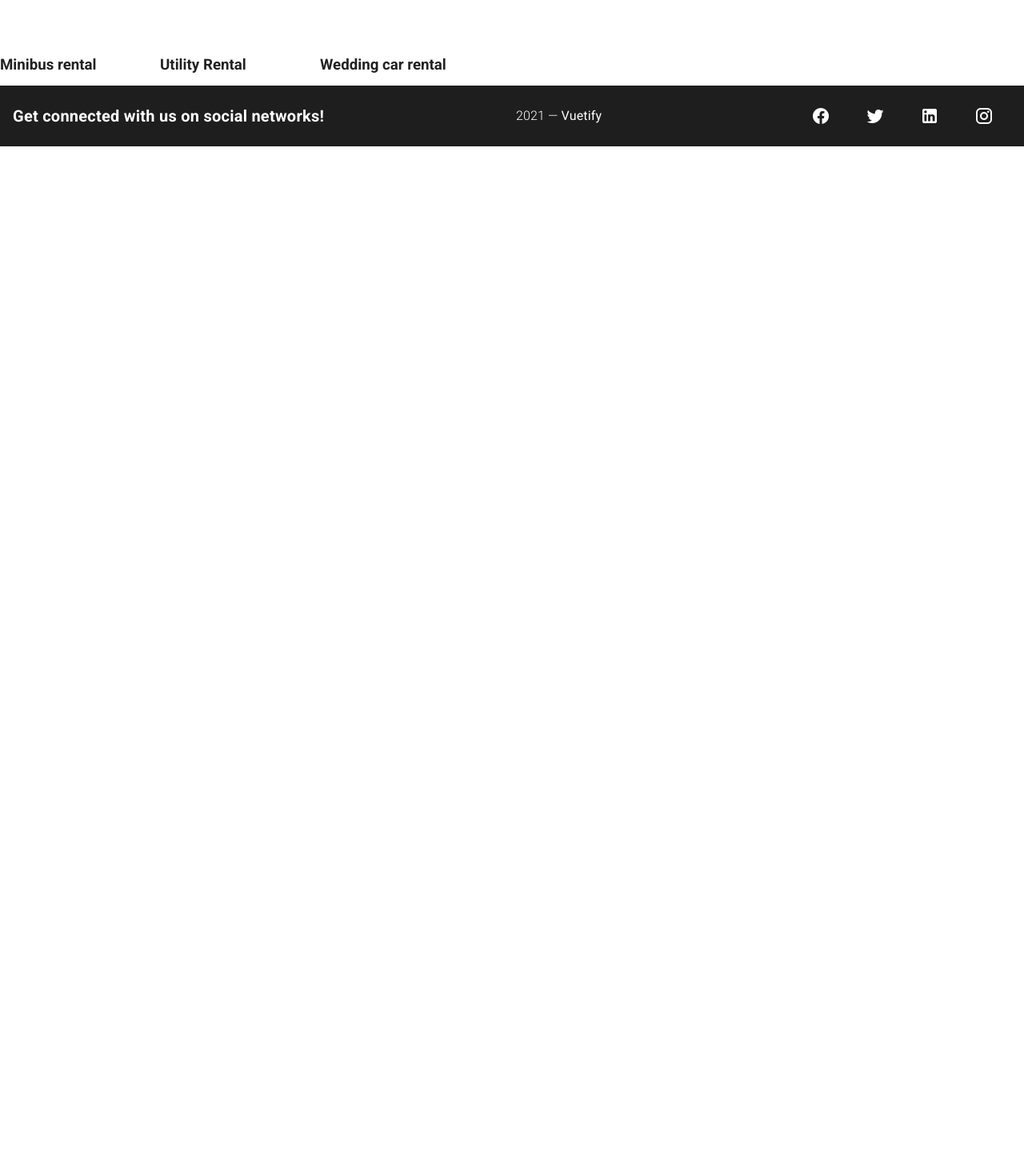
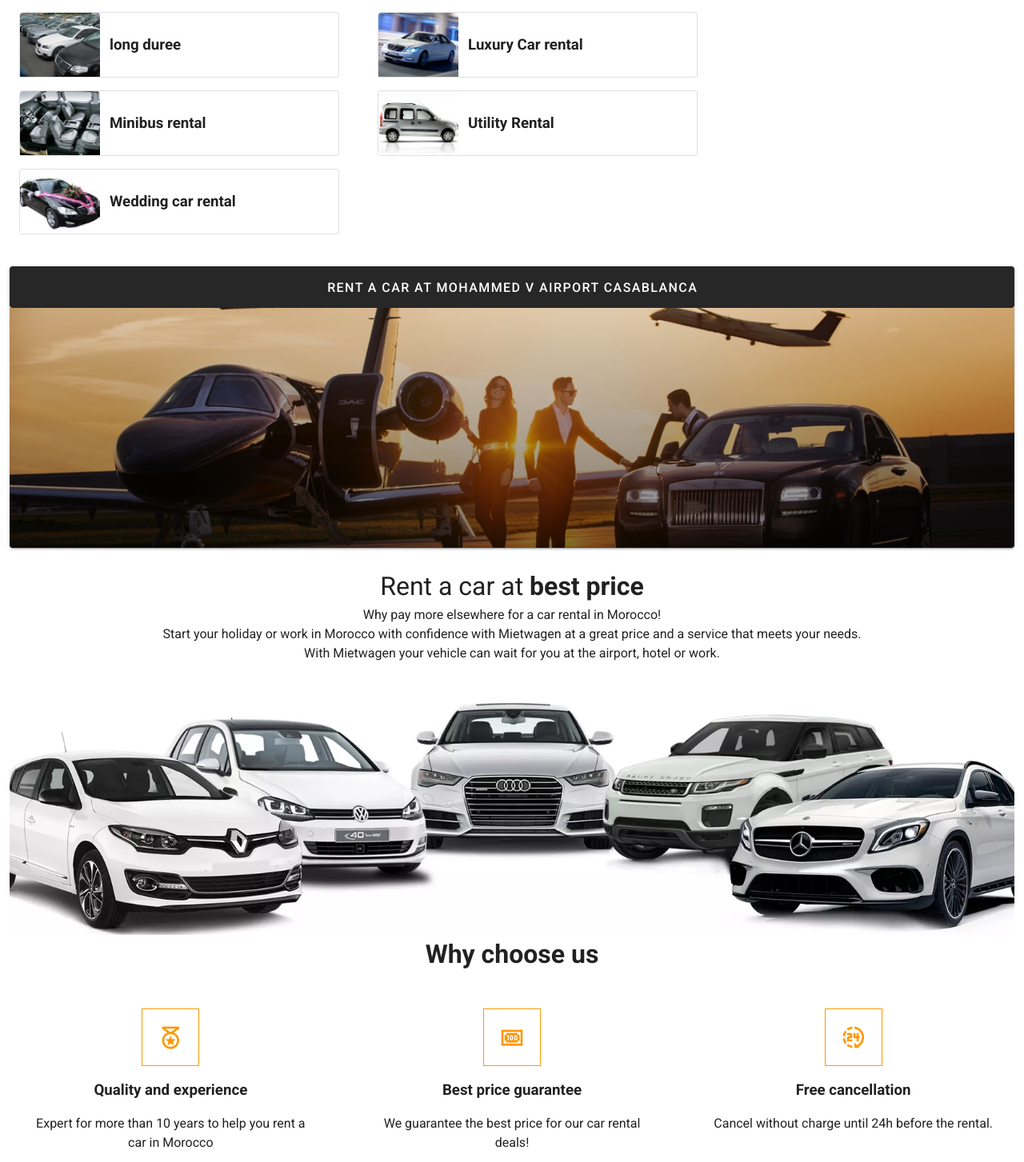
Before and after one commit to itsmaarouf/autoleihen, a Vue app: page / in a window 1280 px wide. Shown: the part 1257-2710 px from the top of the page at 80% size. Before the commit the page ends 1440 px from the top, so only its background shows below. Built offline with nearby package versions, Linux system fonts and the light colour scheme.

Commit message:
Why choose us

```diff
--- /dev/null
+++ b/src/components/WhyChooseUs.vue
@@ -0,0 +1,110 @@
+<template>
+  <div class="my-5 mx-0 ">
+    <v-container  class="containers" fluid>
+      <v-row dense>
+        <v-col
+            cols="card.flex"
+        >
+          <v-card>
+            <v-btn class="ma-auto d-flex"
+                   dark
+                   block
+                   x-large
+            >Rent a car at Mohammed V airport Casablanca</v-btn>
+            <v-img
+                src="/images/airport.jpg"
+                class="white--text align-end"
+                gradient="to bottom, rgba(0,0,0,.1), rgba(0,0,0,.5)"
+                height="300px"
+            >
+            </v-img>
+          </v-card>
+        </v-col>
+      </v-row>
+      <v-row>
+        <v-col>
+          <h1 class="font-weight-regular text-center">Rent a car at <span class="font-weight-bold">best price</span></h1>
+          <p class="text-center">Why pay more elsewhere for a car rental in Morocco!<br>
+            Start your holiday or work in Morocco with confidence with Mietwagen  at a great price and a service that meets your needs.<br>
+            With Mietwagen  your vehicle can wait for you at the airport, hotel or work.</p>
+        </v-col>
+      </v-row>
+      <v-row>
+        <v-col>
+          <v-img
+              src="/images/featured.webp"
+              height="300px"
+          >
+          </v-img>
+          <h1 class="text-center">Why choose us</h1>
+        </v-col>
+      </v-row>
+      <v-row>
+        <v-col class="pa-8">
+          <v-btn
+              fab
+              tile
+              outlined
+              x-large
+              color="orange"
+              class="ma-auto d-flex"
+          >
+            <v-icon>
+              mdi-medal-outline
+            </v-icon>
+          </v-btn>
+          <h3 class="text-center my-4">Quality and experience</h3>
+          <p class="text-center">Expert for more than 10 years to help you rent a car in Morocco</p>
+        </v-col>
+        <v-col class="pa-8">
+          <v-btn
+              fab
+              tile
+              outlined
+              x-large
+              color="orange"
+              class="ma-auto d-flex"
+          >
+            <v-icon>
+              mdi-cash-100
+            </v-icon>
+          </v-btn>
+          <h3 class="text-center my-4">Best price guarantee</h3>
+          <p class="text-center">We guarantee the best price for our car rental deals!</p>
+        </v-col>
+        <v-col class="pa-8">
+          <v-btn
+              fab
+              tile
+              outlined
+              x-large
+              color="orange"
+              class="ma-auto d-flex"
+          >
+            <v-icon>
+              mdi-hours-24
+            </v-icon>
+          </v-btn>
+          <h3 class="text-center my-4">Free cancellation</h3>
+          <p class="text-center">Cancel without charge until 24h before the rental.</p>
+        </v-col>
+      </v-row>
+
+
+    </v-container>
+
+
+
+
+  </div>
+</template>
+
+<script>
+export default {
+  name: "WhyChooseUs"
+}
+</script>
+
+<style lang="stylus" scoped>
+
+</style>
--- a/src/components/autoCategory.vue
+++ b/src/components/autoCategory.vue
@@ -1,22 +1,24 @@
 <template>
-  <v-row>
-    <v-col>
+  <v-col>
+    <v-row>
       <v-card cols="12"
-              lg="4"
+              lg="3"
+              md="4"
+              sm="6"
               v-for="auto in getAutoCategorie"
               :key="auto.id"
-              class="ma-auto float-left"
-              width="200"
-              elevation="0">
-        <v-img class="mb-2"
-               height="100"
-               width="100"
-               :src="auto.src"
-        ></v-img>
-        <h3 class="d-inline">{{auto.categoryName}}</h3>
-      </v-card>
-    </v-col>
-  </v-row>
+              class="mx-6 my-2 d-flex align-center "
+              width="400"
+              outlined
+      >
+          <v-img height="80"
+                 max-width="100"
+                 :src="auto.src"
+          ></v-img>
+          <h3 class="mx-3 pa-auto">{{ auto.categoryName }}</h3>
+        </v-card>
+      </v-row>
+  </v-col>
 </template>
 
 <script>
--- a/src/views/Home.vue
+++ b/src/views/Home.vue
@@ -4,7 +4,8 @@
 
     <form-and-text-body></form-and-text-body>
     <body-text></body-text>
-    <auto-category></auto-category>
+    <auto-category ></auto-category>
+    <why-choose-us></why-choose-us>
 
   </v-container>
 </template>
@@ -14,9 +15,10 @@ import HomeHeader from "@/components/HomeHeader";
 import FormAndTextBody from "@/components/FormAndTextBody";
 import BodyText from "@/components/BodyText";
 import AutoCategory from "@/components/autoCategory";
+import WhyChooseUs from "@/components/WhyChooseUs";
 export default {
   name: "Home",
-  components: {AutoCategory, BodyText, FormAndTextBody, HomeHeader},
+  components: {WhyChooseUs, AutoCategory, BodyText, FormAndTextBody, HomeHeader},
 };
 </script>
 
```
Also changed, not shown: public/images/airport.jpg (added), public/images/featured.webp (added).
